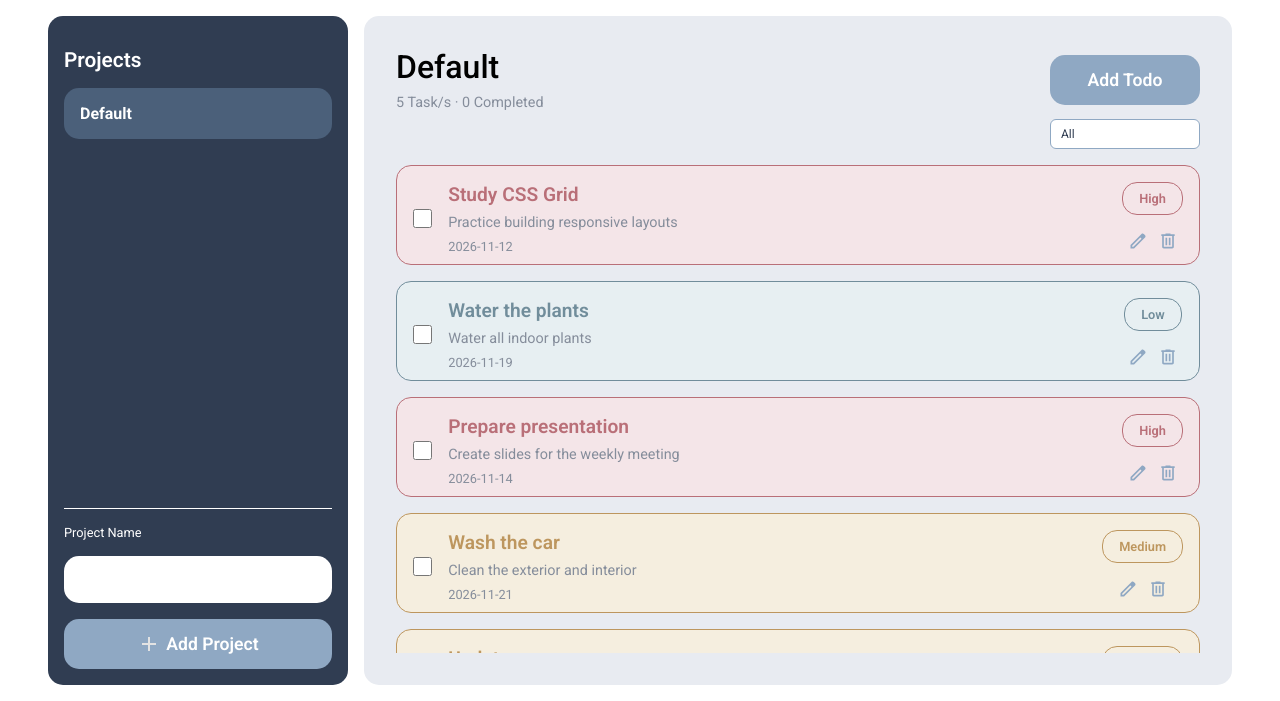
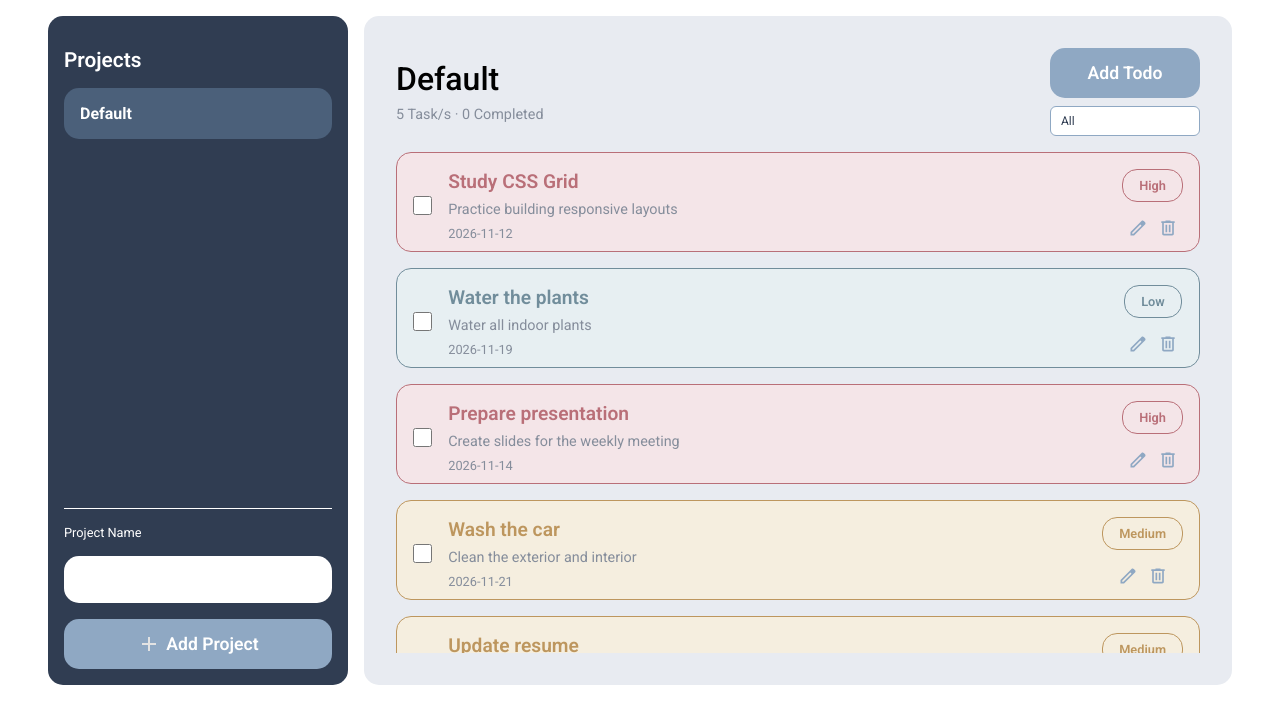
Before and after one commit to alexisjhay/todo-list, a website built with webpack: page src/template.html in a window 1280 px wide. Shown: the part 99-800 px from the top of the page. Built offline with nearby package versions, Linux system fonts and the light colour scheme.

Commit message:
fix: header and task length alignment

```diff
--- a/src/style.css
+++ b/src/style.css
@@ -219,7 +219,7 @@ ul li:hover,
 .main-header {
 	display: grid;
 	grid-template-columns: 1fr auto;
-	align-items: center;
+	align-items: end;
 	row-gap: 0.5rem;
 }
 
@@ -234,8 +234,11 @@ ul li:hover,
 	font-size: 0.9rem;
 }
 
+.task-length {
+	align-self: start;
+}
+
 .main-header .add-todo {
-	grid-row: 1 / 3;
 	height: 50px;
 	width: 150px;
 	background-color: var(--primary);
@@ -248,7 +251,8 @@ ul li:hover,
 }
 
 .filter-container {
-	grid-column: 1 / 3;
+	grid-column: 2 / 3;
+	grid-row: 2 / 3;
 	display: grid;
 	justify-items: end;
 }
```
